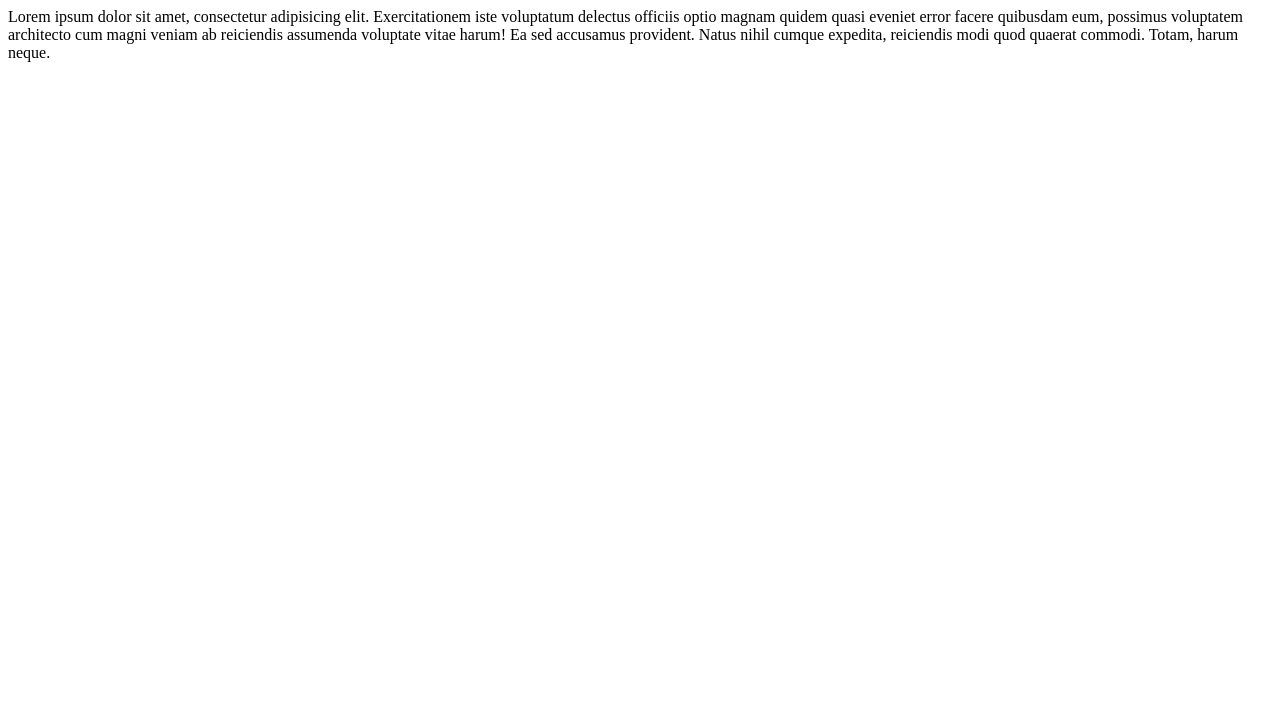
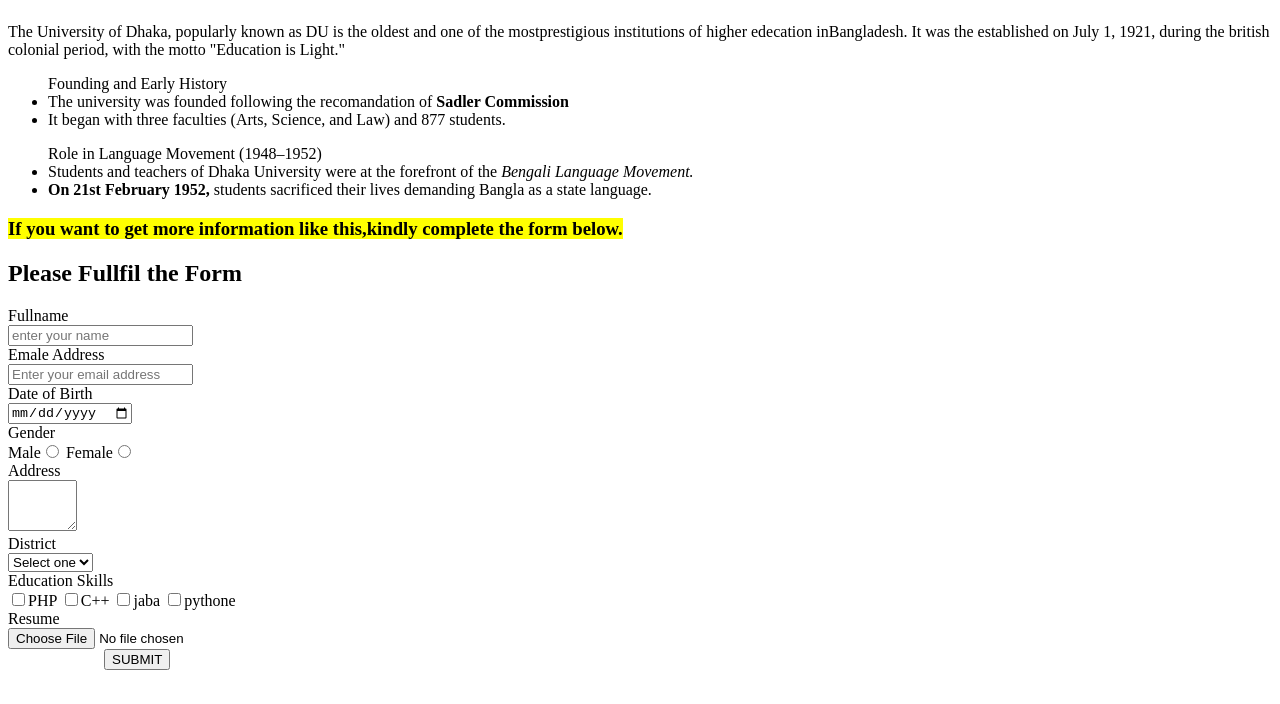
Before and after one commit to hafsa68/1292185_htmllessons, a plain HTML site: page basic_1.html in a window 1280 px wide. Shown: the part 96-800 px from the top of the page. Drawn offline with Linux system fonts and the light colour scheme.

Commit message:
Practice

```diff
--- a/basic_1.html
+++ b/basic_1.html
@@ -3,11 +3,72 @@
 <head>
     <meta charset="UTF-8">
     <meta name="viewport" content="width=device-width, initial-scale=1.0">
-    <title>Document</title>
+    <title>Practice advabce form</title>
+
 </head>
 <body>
-    <p>Lorem, ipsum dolor sit amet consectetur adipisicing elit. Et sunt libero eaque ex excepturi est, nemo dicta ut a architecto optio tempore repudiandae aliquam neque soluta, fuga assumenda magni autem qui corrupti pariatur modi quam sed. Quaerat tempora, laboriosam aperiam similique vitae eum repellendus quidem consectetur ipsam! A et nobis aperiam blanditiis iure quos illum obcaecati odio, impedit repudiandae, cum minima dolorem consequuntur accusantium autem sed, libero asperiores similique velit nulla quas. Ex ipsum totam soluta aliquid aut commodi voluptas veniam quidem eligendi tempora corrupti dolorum consectetur fugit, voluptatem possimus repudiandae, quisquam perferendis deleniti itaque consequuntur asperiores quasi dolorem. Corrupti?</p>
+    <h1>Documentary on Dhaka University</h1>
+    <h4>Introduction</h4>
+    <p>The University of Dhaka, popularly known as DU is the oldest and one of the mostprestigious institutions of higher edecation inBangladesh. It was the established on July 1, 1921, during the british colonial period, with the motto "Education is Light." </p>
+    <ul>Founding and Early History  <br>
+    <li>The university was founded following the recomandation of <b>Sadler Commission</b></li>
+    <li>It began with three faculties (Arts, Science, and Law) and 877 students.</li>
+</ul>
+<ul> Role in Language Movement (1948–1952)
+<li>Students and teachers of Dhaka University were at the forefront of the <em> Bengali Language Movement.</em></li>
+<li><strong>On 21st February 1952,</strong> students sacrificed their lives demanding Bangla as a state language.</li>
+</ul>
+<h3><mark>If you want to get more information like this,kindly complete the form below.</mark></h3>
+<h2>Please Fullfil the Form</h2>
+<form action="">
+    <label for="">Fullname</label><br>
+    <input type="text" name="fullname " placeholder="enter your name"><br>
+    <label for="">Emale Address</label><br>
+    <input type="email" name="email" placeholder="Enter your email address"><br>
 
-    <p>Lorem ipsum dolor sit amet, consectetur adipisicing elit. Exercitationem iste voluptatum delectus officiis optio magnam quidem quasi eveniet error facere quibusdam eum, possimus voluptatem architecto cum magni veniam ab reiciendis assumenda voluptate vitae harum! Ea sed accusamus provident. Natus nihil cumque expedita, reiciendis modi quod quaerat commodi. Totam, harum neque.</p>
+    <label for="">Date of Birth</label><br>
+    <input type="date" name="Dob" placeholder="Enter your dob"><br>
+    <label for="">Gender</label><br>
+    Male<input type="radio" name="gender" value="male">
+    Female<input type="radio" name="gender" value="female"><br>
+    <label for="">Address</label><br>
+    <textarea name="address" rows="3" cols="6" ></textarea><br>
+    <label for="">District</label><br>
+    <select name="district" >
+        <option disabled selected>Select one</option>
+        <option >Dhaka</option>
+        <option >Barisal</option>
+        <option >Kumilla</option>
+        <option >Noakhali</option>
+    </select><br>
+
+    <label for="">Education Skills</label> <br>
+    <input type="checkbox" name="php">PHP
+    <input type="checkbox" name="c++">C++
+    <input type="checkbox" name="jaba">jaba
+    <input type="checkbox" name="pythone">pythone
+    <br>
+
+    <label for="">Resume</label><br>
+    <input type="file"><br>
+    &nbsp;
+    &nbsp;
+    &nbsp;
+    &nbsp;
+    &nbsp;
+    &nbsp;
+    &nbsp;
+    &nbsp;
+    &nbsp;
+    &nbsp;
+    &nbsp;
+    &nbsp;
+    <!-- &nbsp;for space -->
+    <input type="submit" name="submit" value="SUBMIT">
+
+</form>
+
+
+
 </body>
 </html>
```
Also changed, not shown: link.html (+6 -0 lines).
